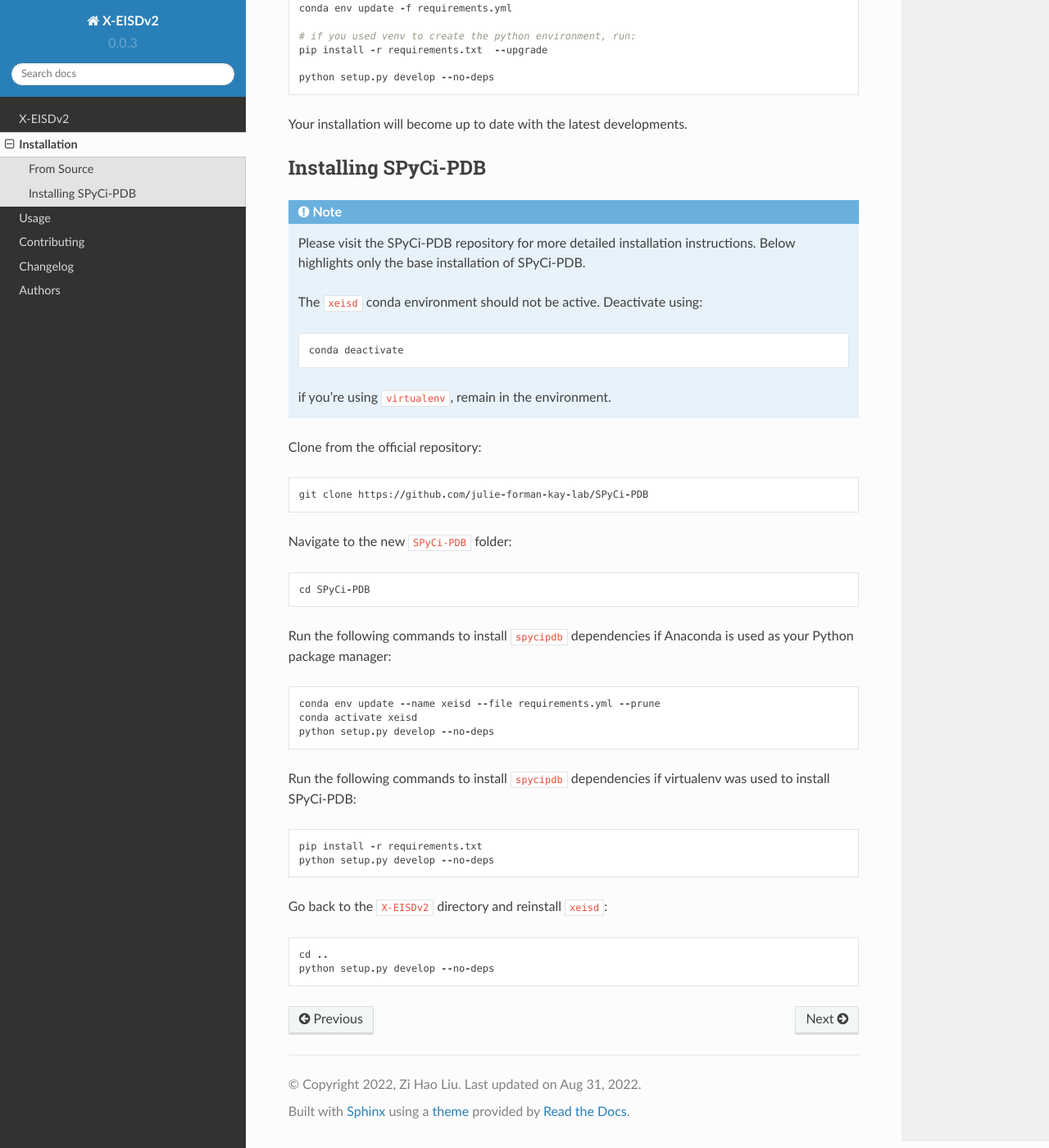
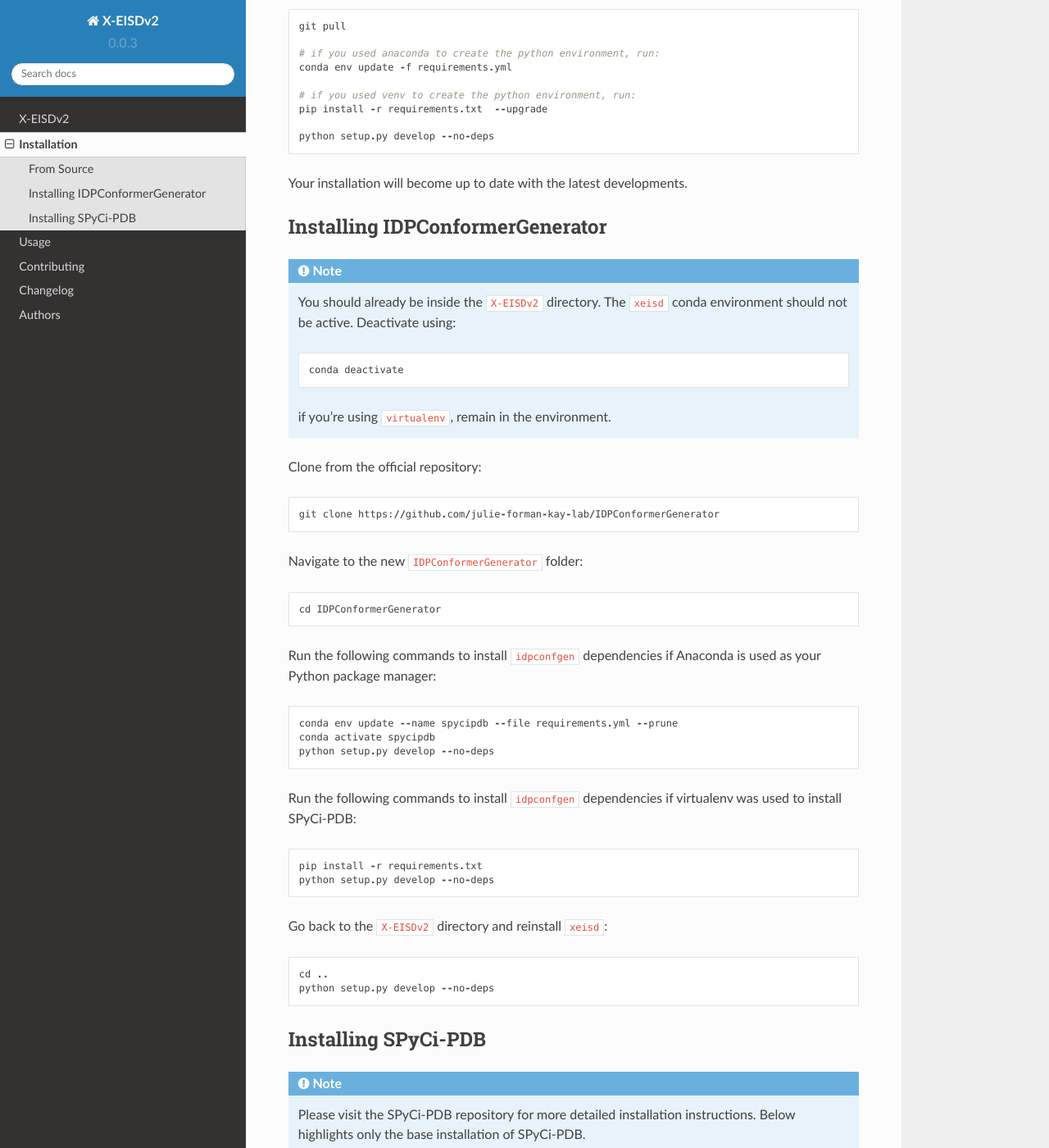
Before and after one commit to THGLab/X-EISDv2, a Sphinx documentation site: the page built from docs/installation.rst, in a window 1280 px wide and 1400 px high, scrolled down 1701 px. Shown: the whole window at 82% size. Built offline with Sphinx 7.4.7 and the Read the Docs theme 2.0.0, drawn with Linux system fonts in a browser that asks for light colours; pages that are not in the unit, such as notebooks, are missing from menus; some of the changed text lies outside the part shown.

Commit message:
installation of idpcg on top of xeisd

```diff
--- a/CHANGELOG.rst
+++ b/CHANGELOG.rst
@@ -4,6 +4,7 @@
 
 * Score module (#4)
 * Main logic for scoring functions in core/components directory
+* Installation of IDPConformerGenerator on top of X-EISDv2
 
 v0.0.3 (2022-08-30)
 ------------------------------------------------------------
--- a/docs/installation.rst
+++ b/docs/installation.rst
@@ -4,6 +4,10 @@
 
 X-EISDv2 uses only Python-based APIs for which we expect it to run
 native on any system Python can run.
+
+Please note that the IDPConformerGenerator library is required for parsing
+PDB structure co-ordinates. Details for IDPConformerGenerator
+can be found `here <https://github.com/julie-forman-kay-lab/IDPConformerGenerator>`_.
 
 Please note that SPyCi-PDB is required to automate and perform back-calculations
 if you do not provide back-calculated data to compare with experimental data for your
@@ -73,6 +77,44 @@
 Your installation will become up to date with the latest developments.
 
 
+Installing IDPConformerGenerator
+--------------------------------
+
+.. note::
+    You should already be inside the ``X-EISDv2`` directory.
+    The ``xeisd`` conda environment should not be active. Deactivate using::
+
+        conda deactivate
+
+    if you're using ``virtualenv``, remain in the environment.
+
+Clone from the official repository::
+
+    git clone https://github.com/julie-forman-kay-lab/IDPConformerGenerator
+
+Navigate to the new ``IDPConformerGenerator`` folder::
+
+    cd IDPConformerGenerator
+
+Run the following commands to install ``idpconfgen`` dependencies if
+Anaconda is used as your Python package manager::
+
+    conda env update --name spycipdb --file requirements.yml --prune
+    conda activate spycipdb
+    python setup.py develop --no-deps
+
+Run the following commands to install ``idpconfgen`` dependencies if
+virtualenv was used to install SPyCi-PDB::
+
+    pip install -r requirements.txt
+    python setup.py develop --no-deps
+
+Go back to the ``X-EISDv2`` directory and reinstall ``xeisd``::
+
+    cd ..
+    python setup.py develop --no-deps
+
+
 Installing SPyCi-PDB
 --------------------
 
```
